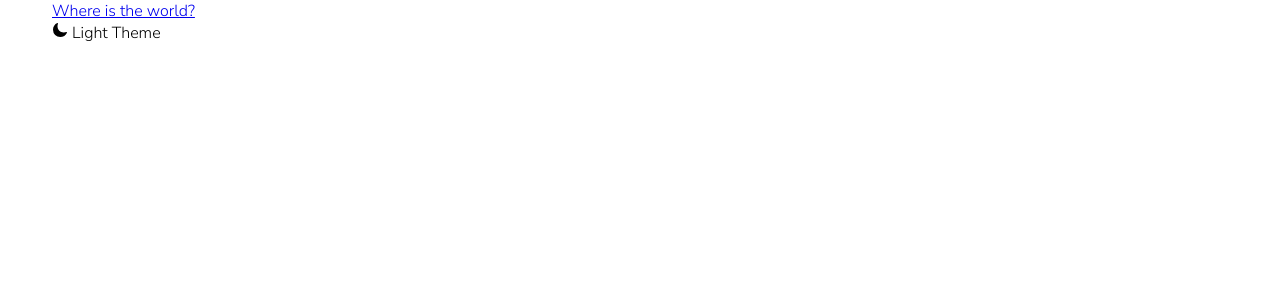
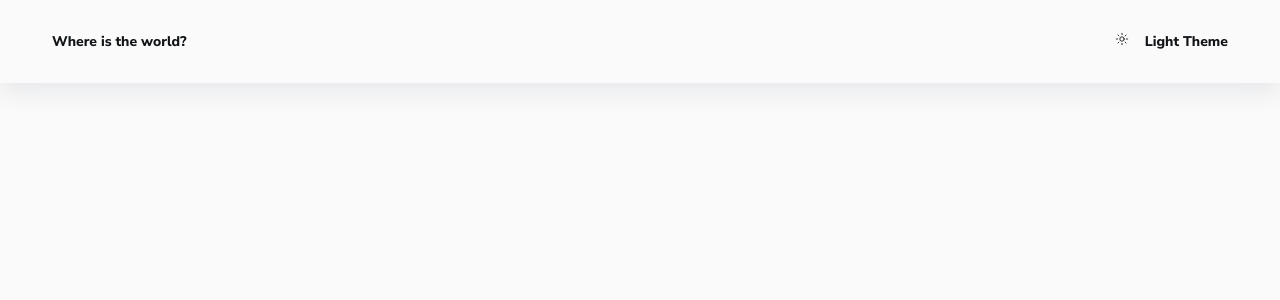
Before and after one commit to roman-1988/Project-Countries, a React (Vite) app: page / in a window 1280 px wide. Shown: the top 300 px of the page. Built offline with nearby package versions, Linux system fonts and the light colour scheme.

Commit message:
Добавил стилей в стилизованные компоненты. С помощью хуков и обработчика настроил темизацию светлой и темной темы. Поменял у светлой темы иконку на солнце.

```diff
--- a/src/components/Header.jsx
+++ b/src/components/Header.jsx
@@ -1,18 +1,46 @@
 import styled from "styled-components"
+import { useState, useEffect } from "react"
 import { Container } from "./Container"
-import { IoMoon, IoMoonOutline } from "react-icons/io5"
+import { IoMoon, IoSunnyOutline } from "react-icons/io5"
 
-const HeaderEl = styled.header``
+const HeaderEl = styled.header`
+ box-shadow: var(--shadow);
+ background-color: (--colors-ui-base);
+`
 
-const Wrapper = styled.div``
+const Wrapper = styled.div`
+ display: flex;
+ justify-content: space-between;
+ align-items: center;
+ padding: 2rem 0;
+`
 
 const Title = styled.a.attrs({
     href: "/"
-})``
+})`
+ color: var(--colors-text);
+ font-size: var(--fs-sm);
+ text-decoration: none;
+ font-weight: var(--fw-bold)
+`
 
-const ModeSwitcher = styled.div``
+const ModeSwitcher = styled.div`
+color: var(--colors-text);
+font-size: var(--fs-sm);
+font-weight: var(--fw-bold);
+text-transform: capitalize;
+cursor: pointer;
+`
 
 const Header = () => {
+    const [theme, setTheme] = useState("light")
+
+    const toggleTheme = () => setTheme(theme === "light" ? "dark" : "light")
+
+    useEffect(() => {
+        document.body.setAttribute("data-theme", theme)
+    }, [theme])
+
     return (
         <HeaderEl>
             <Container>
@@ -20,8 +48,9 @@
                     <Title>
                         Where is the world?
                     </Title>
-                    <ModeSwitcher>
-                        <IoMoon /> Light Theme
+                    <ModeSwitcher onClick={toggleTheme}>
+                        {theme === "light" ? (<IoSunnyOutline size="14px" />) : (<IoMoon size="14px" />)}
+                        {" "} <span style={{ marginLeft: "0.75rem" }}>{theme} Theme</span>
                     </ModeSwitcher>
                 </Wrapper>
             </Container>
```
